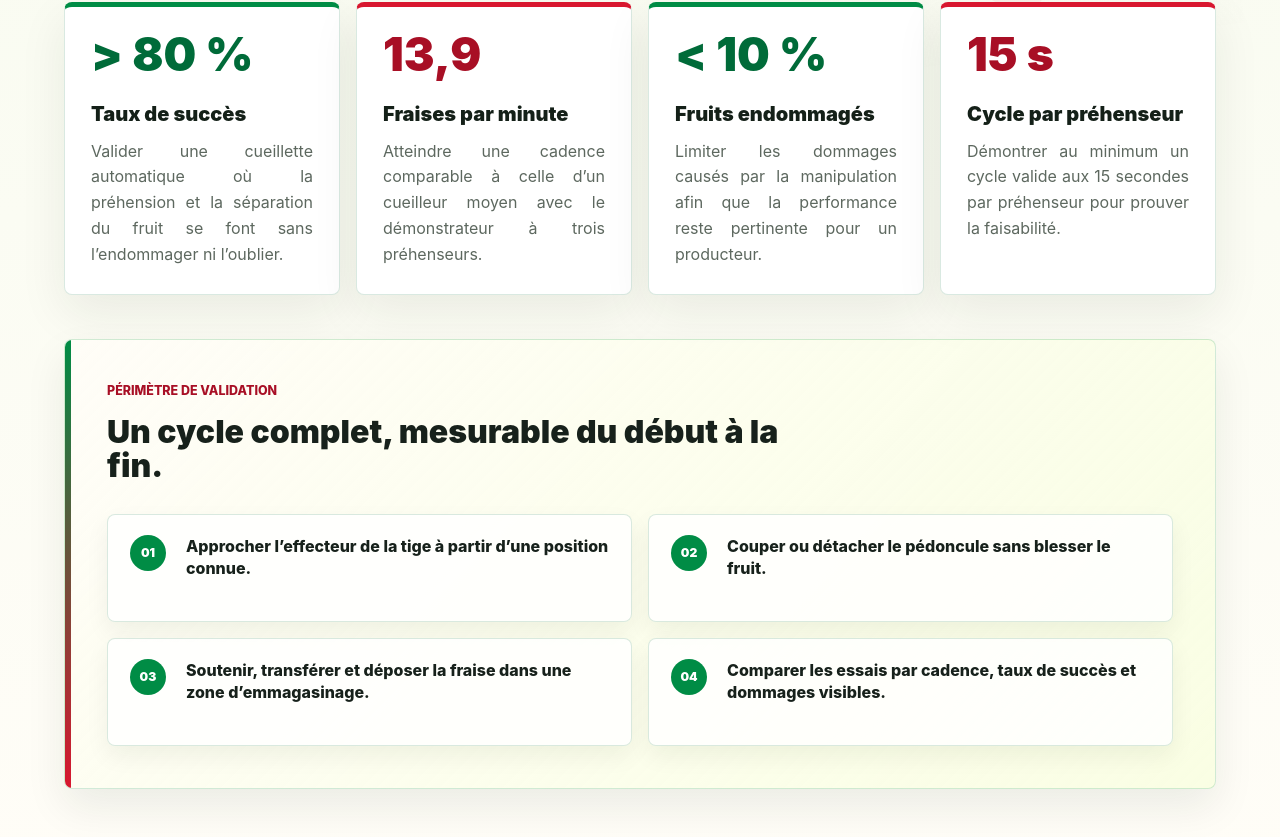
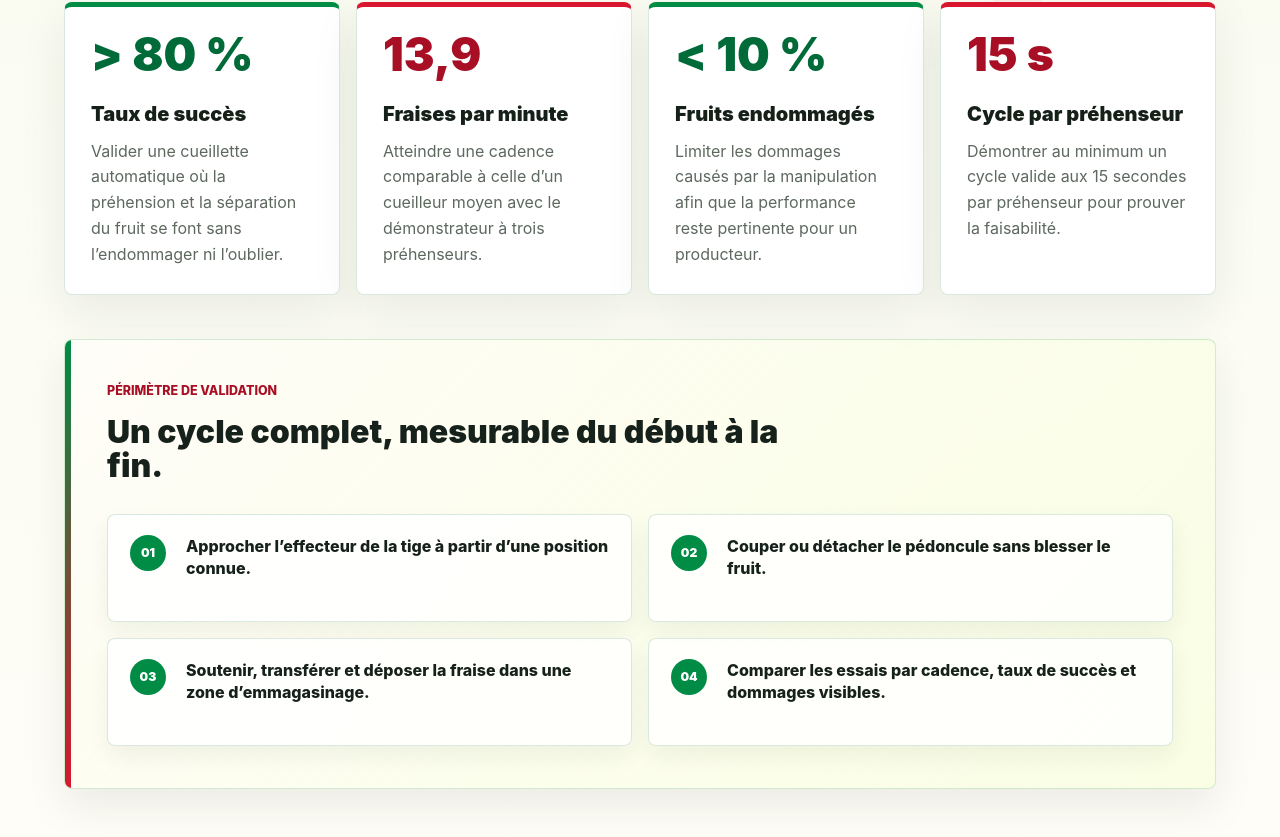
Before and after one commit to Alexandre2102/cobeq, a Next.js app: page / in a window 1280 px wide. Shown: the part 3566-4403 px from the top of the page. Built offline with nearby package versions, Linux system fonts and the light colour scheme.

Commit message:
Left align objective card copy

```diff
--- a/app/globals.css
+++ b/app/globals.css
@@ -217,7 +217,6 @@ p {
 .institution-copy > p:not(.section-kicker),
 .culture-copy > p:not(.section-kicker),
 .objective-heading > p:not(.section-kicker),
-.objective-card p,
 .info-card p,
 .timeline-item p,
 .team-copy > p:not(.section-kicker),
@@ -695,6 +694,7 @@ h1 {
 .objective-card p {
   margin: 0;
   color: var(--muted);
+  text-align: left;
   line-height: 1.62;
 }
 
```
Also changed, not shown: 3 other files (tests, documents, lock files or other folders).
